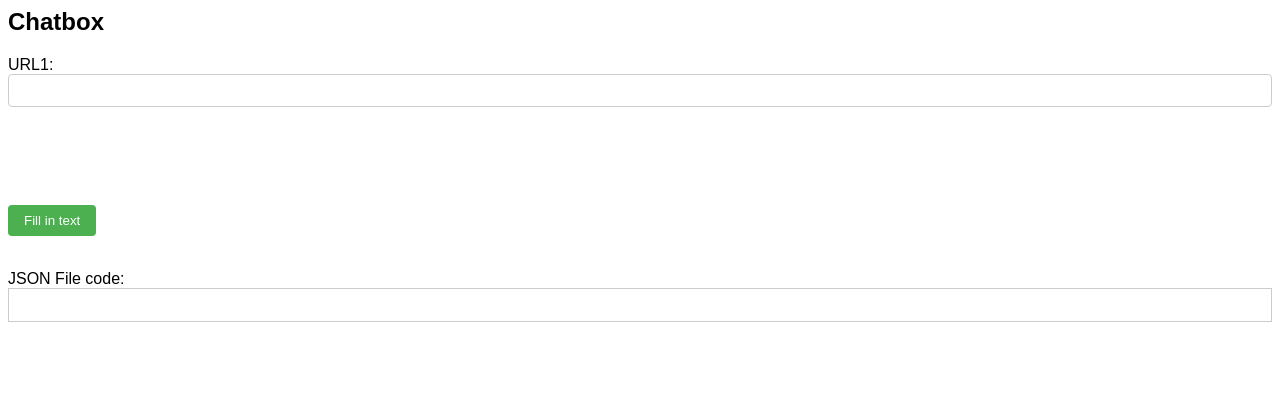
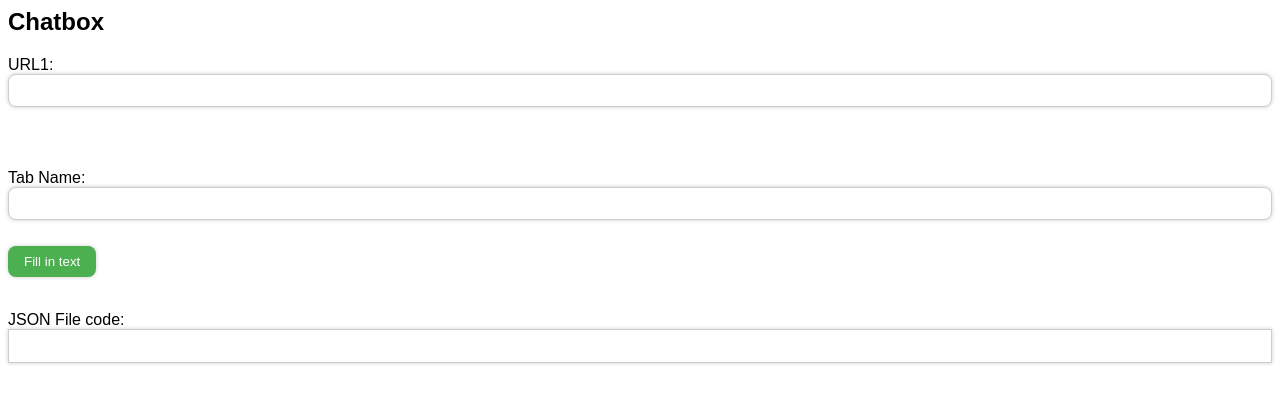
Before and after one commit to CamjamPNG/Gluson, a plain HTML site: page index.html in a window 1280 px wide. Drawn offline with Linux system fonts and the light colour scheme.

Commit message:
Update index.html
now you can name the tab

```diff
--- a/index.html
+++ b/index.html
@@ -6,22 +6,14 @@
             font-family: sans-serif;
          }
 
-         input[type="text"] {
+         input[type="text"], input[type="url"] {
             /* Add some padding and border to the input fields */
             padding: 8px;
             border: 1px solid #ccc;
-            border-radius: 4px;
+            border-radius: 8px;
             margin-bottom: 8px;
             width: 100%;
-         }
-
-         input[type="url"] {
-            /* Add some padding and border to the input fields */
-            padding: 8px;
-            border: 1px solid #ccc;
-            border-radius: 4px;
-            margin-bottom: 8px;
-            width: 100%;
+            box-shadow: 0 0 4px 0 rgba(0, 0, 0, 0.2);
          }
 
          input[type="button"] {
@@ -30,8 +22,9 @@
             color: white;
             padding: 8px 16px;
             border: none;
-            border-radius: 4px;
+            border-radius: 8px;
             cursor: pointer;
+            box-shadow: 0 0 4px 0 rgba(0, 0, 0, 0.2);
          }
 
          #display {
@@ -39,6 +32,7 @@
             border: 1px solid #ccc;
             padding: 16px;
             margin-bottom: 16px;
+            box-shadow: 0 0 4px 0 rgba(0, 0, 0, 0.2);
          }
       </style>
       <script>
@@ -153,7 +147,8 @@ Gluon.open('url1', {
          <label for="url1">URL1:</label><br>
          <input type="url" id="url1"><br><br>
          <input type="text" id="oldname" style="display: none;"><br><br>
-         <input type="text" id="newname" style="display: none;"><br><br>
+         <label for="newname">Tab Name:</label><br>
+         <input type="text" id="newname"><br><br>
          <input type="button" value="Fill in text" onclick="chatbox()"><br><br>
       </form>
       <label for="display">JSON File code:</label><br>
```
